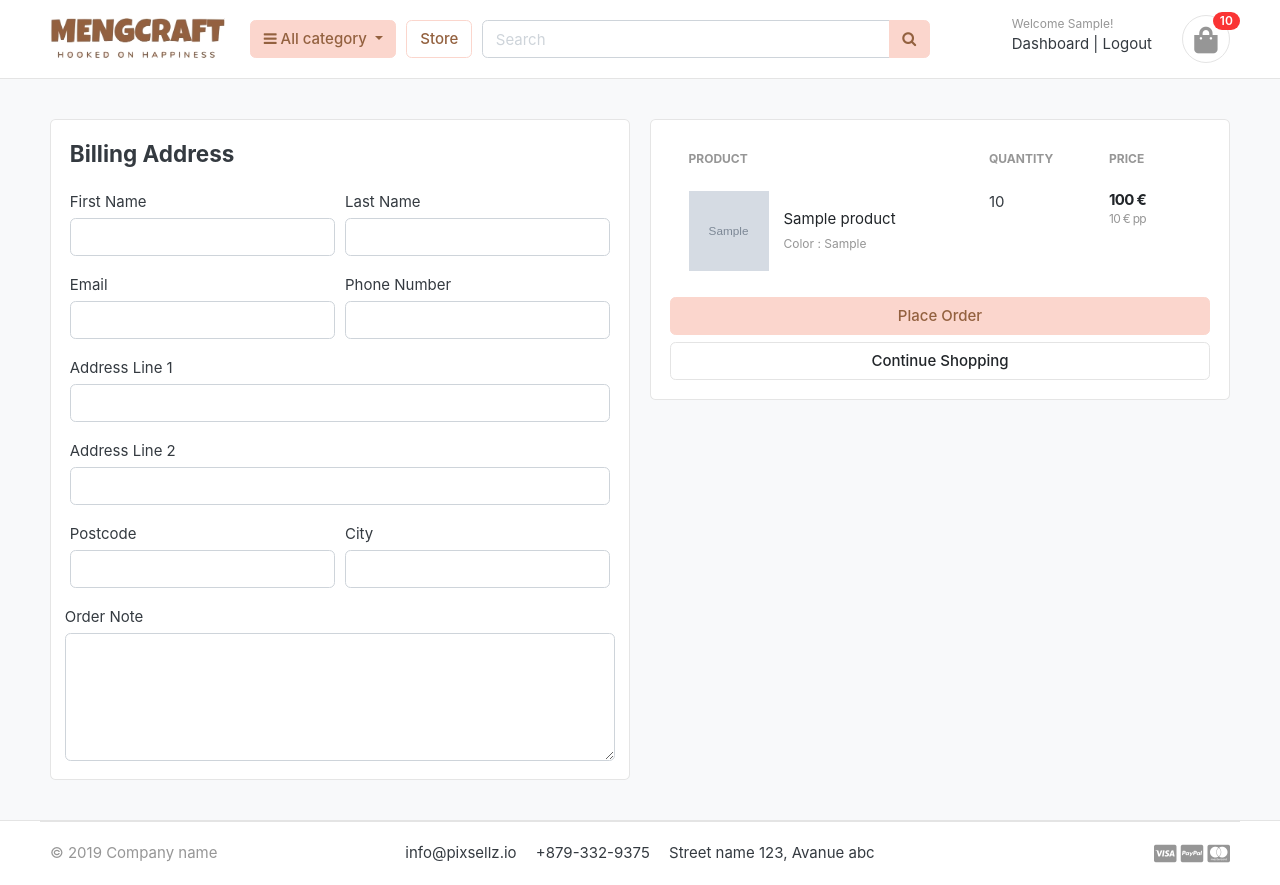
After one commit to Vibzii/E-shop, a Django app: page /cart/checkout/ in a window 1280 px wide. The commit adds this page. Run offline with Django 5.2, Linux system fonts and the light colour scheme; a user stored in the database is signed in; tables that the repository leaves empty hold one stand-in row (values such as "Sample post"); grey boxes marked "Sample" are stand-in pictures; some libraries are stand-ins or nearby versions; some web fonts are replaced.

Commit message:
cart and checkout for logged in users

```diff
--- a/carts/context_processors.py
+++ b/carts/context_processors.py
@@ -1,5 +1,6 @@
 from .models import Cart, CartItem
 from .views import _cart_id
+
 
 
 def counter(request):
@@ -9,7 +10,10 @@ def counter(request):
     else:
         try:
             cart = Cart.objects.filter(cart_id=_cart_id(request))
-            cart_items = CartItem.objects.all().filter(cart=cart[:1])
+            if request.user.is_authenticated:
+                cart_items = CartItem.objects.all().filter(user=request.user)
+            else:
+                cart_items = CartItem.objects.all().filter(cart=cart[:1])
 
             for cart_item in cart_items:
                 cart_count += cart_item.quantity
--- a/carts/models.py
+++ b/carts/models.py
@@ -2,6 +2,7 @@ from django.db import models
 
 # Create your models here.
 from store.models import Product, Variation
+from accounts.models import Account
 
 
 class Cart(models.Model):
@@ -12,11 +13,13 @@ class Cart(models.Model):
         return self.cart_id
 
 class CartItem(models.Model):
+    user= models.ForeignKey(Account, on_delete=models.CASCADE, null=True)
     product = models.ForeignKey(Product, on_delete=models.CASCADE)
     variation = models.ManyToManyField(Variation, blank=True)
-    cart = models.ForeignKey(Cart, on_delete=models.CASCADE)
+    cart = models.ForeignKey(Cart, on_delete=models.CASCADE, null=True)
     quantity = models.IntegerField()
     is_active = models.BooleanField(default=True)
+
 
 
     def sub_total(self):
--- a/carts/urls.py
+++ b/carts/urls.py
@@ -6,5 +6,6 @@ urlpatterns = [
     path('add_cart/<int:product_id>/', views.add_cart, name='add_cart'),
     path('remove_cart/<int:product_id>/<int:cart_item_id>', views.remove_cart, name='remove_cart'),
     path('remove_cart_item/<int:product_id>/<int:cart_item_id>', views.remove_cart_item, name='remove_cart_item'),
+    path('checkout/', views.checkout, name='checkout'),
 
 ]
--- a/carts/views.py
+++ b/carts/views.py
@@ -2,7 +2,7 @@ from django.shortcuts import render, redirect, HttpResponse, get_object_or_404
 from store.models import Product, Variation
 from .models import Cart, CartItem
 from django.core.exceptions import ObjectDoesNotExist
-
+from django.contrib.auth.decorators import login_required
 # Create your views here.
 
 def _cart_id(request):
@@ -13,70 +13,130 @@ def _cart_id(request):
 
 
 def add_cart(request, product_id):
+    current_user = request.user
     product = Product.objects.get(id=product_id)
-    product_variation = []
+    if current_user.is_authenticated:
+        product_variation = []
 
-    if request.method == "POST":
-        for item in request.POST:
-            key= item
-            value = request.POST[key]
-            try:
-                variation = Variation.objects.get(product=product,variation_category__iexact=key, variation_value__iexact=value)
-                product_variation.append(variation)
-            except:
-                pass
+        if request.method == "POST":
+            for item in request.POST:
+                key = item
+                value = request.POST[key]
+                try:
+                    variation = Variation.objects.get(product=product, variation_category__iexact=key,
+                                                      variation_value__iexact=value)
+                    product_variation.append(variation)
+                except:
+                    pass
 
-    try:
-        cart = Cart.objects.get(cart_id=_cart_id(request))
-    except Cart.DoesNotExist:
-        cart = Cart.objects.create(
-            cart_id = _cart_id(request)
-        )
-    cart.save()
 
-    is_cart_items_exists = CartItem.objects.filter(product=product, cart=cart).exists()
 
-    if is_cart_items_exists:
-        cart_item = CartItem.objects.filter(product=product, cart=cart)
-        ex_var_list = []
-        id = []
-        for item in cart_item:
-            existing_variations = item.variation.all()
-            ex_var_list.append(list(existing_variations))
-            id.append(item.id)
-        if product_variation in ex_var_list:
-            index = ex_var_list.index(product_variation)
-            item_id = id[index]
-            item = CartItem.objects.get(product=product, id=item_id)
-            item.quantity +=1
-            item.save()
+        is_cart_items_exists = CartItem.objects.filter(product=product, user=current_user).exists()
 
+        if is_cart_items_exists:
+            cart_item = CartItem.objects.filter(product=product, user=current_user)
+            ex_var_list = []
+            id = []
+            for item in cart_item:
+                existing_variations = item.variation.all()
+                ex_var_list.append(list(existing_variations))
+                id.append(item.id)
+            if product_variation in ex_var_list:
+                index = ex_var_list.index(product_variation)
+                item_id = id[index]
+                item = CartItem.objects.get(product=product, id=item_id)
+                item.quantity += 1
+                item.save()
+
+            else:
+                item = CartItem.objects.create(product=product, quantity=1, user=current_user)
+                if len(product_variation) > 0:
+                    item.variation.clear()
+                    item.variation.add(*product_variation)
+
+                item.save()
         else:
-            item = CartItem.objects.create(product=product, quantity=1, cart=cart)
+            cart_item = CartItem.objects.create(
+                product=product,
+                quantity=1,
+                user=current_user,
+            )
+            if len(product_variation) > 0:
+                cart_item.variation.clear()
+                cart_item.variation.add(*product_variation)
+
+            cart_item.save()
+        return redirect('cart')
+
+    #If Not Authenticated
+    else:
+
+        product_variation = []
+
+        if request.method == "POST":
+            for item in request.POST:
+                key= item
+                value = request.POST[key]
+                try:
+                    variation = Variation.objects.get(product=product,variation_category__iexact=key, variation_value__iexact=value)
+                    product_variation.append(variation)
+                except:
+                    pass
+
+        try:
+            cart = Cart.objects.get(cart_id=_cart_id(request))
+        except Cart.DoesNotExist:
+            cart = Cart.objects.create(
+                cart_id = _cart_id(request)
+            )
+        cart.save()
+
+        is_cart_items_exists = CartItem.objects.filter(product=product, cart=cart).exists()
+
+        if is_cart_items_exists:
+            cart_item = CartItem.objects.filter(product=product, cart=cart)
+            ex_var_list = []
+            id = []
+            for item in cart_item:
+                existing_variations = item.variation.all()
+                ex_var_list.append(list(existing_variations))
+                id.append(item.id)
+            if product_variation in ex_var_list:
+                index = ex_var_list.index(product_variation)
+                item_id = id[index]
+                item = CartItem.objects.get(product=product, id=item_id)
+                item.quantity +=1
+                item.save()
+
+            else:
+                item = CartItem.objects.create(product=product, quantity=1, cart=cart)
+                if len(product_variation)>0:
+                    item.variation.clear()
+                    item.variation.add(*product_variation)
+
+                item.save()
+        else:
+            cart_item = CartItem.objects.create(
+                product = product,
+                quantity=1,
+                cart=cart,
+            )
             if len(product_variation)>0:
-                item.variation.clear()
-                item.variation.add(*product_variation)
+                cart_item.variation.clear()
+                cart_item.variation.add(*product_variation)
 
-            item.save()
-    else:
-        cart_item = CartItem.objects.create(
-            product = product,
-            quantity=1,
-            cart=cart,
-        )
-        if len(product_variation)>0:
-            cart_item.variation.clear()
-            cart_item.variation.add(*product_variation)
-
-        cart_item.save()
-    return redirect('cart')
+            cart_item.save()
+        return redirect('cart')
 
 def remove_cart(request, product_id, cart_item_id):
 
-    cart = Cart.objects.get(cart_id=_cart_id(request))
     product = get_object_or_404(Product, id=product_id)
     try:
-        cart_item = CartItem.objects.get(product=product, cart=cart, id=cart_item_id)
+        if request.user.is_authenticated:
+            cart_item = CartItem.objects.get(product=product, user=request.user, id=cart_item_id)
+        else :
+            cart = Cart.objects.get(cart_id=_cart_id(request))
+            cart_item = CartItem.objects.get(product=product, cart=cart, id=cart_item_id)
         if cart_item.quantity > 1:
             cart_item.quantity -= 1
             cart_item.save()
@@ -87,9 +147,13 @@ def remove_cart(request, product_id, cart_item_id):
     return redirect('cart')
 
 def remove_cart_item(request, product_id, cart_item_id):
-    cart = Cart.objects.get(cart_id=_cart_id(request))
+
     product = get_object_or_404(Product, id=product_id)
-    cart_item = CartItem.objects.get(product=product, cart=cart, id=cart_item_id)
+    if request.user.is_authenticated:
+        cart_item = CartItem.objects.get(product=product, user=request.user, id=cart_item_id)
+    else:
+        cart = Cart.objects.get(cart_id=_cart_id(request))
+        cart_item = CartItem.objects.get(product=product, cart=cart, id=cart_item_id)
     cart_item.delete()
 
     return redirect('cart')
@@ -97,9 +161,18 @@ def remove_cart_item(request, product_id, cart_item_id):
 
 
 def cart(request, total=0, quantity=0, cart_items=None):
+
+
     try:
-        cart_object = Cart.objects.get(cart_id=_cart_id(request))
-        cart_items = CartItem.objects.filter(cart=cart_object, is_active=True)
+        # tax = 0
+        # grand_total = 0
+        if request.user.is_authenticated:
+            cart_items = CartItem.objects.filter(user=request.user, is_active=True)
+        else:
+
+            cart = Cart.objects.get(cart_id=_cart_id(request))
+            cart_items = CartItem.objects.filter(cart=cart, is_active=True)
+
         for cart_item in cart_items:
             total += (cart_item.product.price * cart_item.quantity)
             quantity += cart_item.quantity
@@ -119,3 +192,30 @@ def cart(request, total=0, quantity=0, cart_items=None):
 
 
     return render(request, 'store/cart.html', context)
+@login_required(login_url='login')
+def checkout(request, total=0, quantity=0, cart_items=None):
+    try:
+        if request.user.is_authenticated:
+            cart_items = CartItem.objects.filter(user=request.user, is_active=True)
+        else:
+
+            cart = Cart.objects.get(cart_id=_cart_id(request))
+            cart_items = CartItem.objects.filter(cart=cart, is_active=True)
+
+        for cart_item in cart_items:
+            total += (cart_item.product.price * cart_item.quantity)
+            quantity += cart_item.quantity
+
+        # tax = (2 * total)/100  <-- To add fot tax of 2%
+        # grand_total = total + tax
+
+    except ObjectDoesNotExist:
+        pass
+    context = {
+        'total': total,
+        'quantity': quantity,
+        'cart_items': cart_items,
+        #'tax': tax,
+        #'grand_total': grand_total
+    }
+    return render(request, "store/checkout.html", context)
--- a/greatkart/static/css/ui.css
+++ b/greatkart/static/css/ui.css
@@ -11,6 +11,8 @@ html {
 INCLUDE STYLES AND COMPONENTS
 ===================== */
 /* ================== HELPERS  =================== */
+#cssmenu {position:fixed;}
+
 
 .list-group-item-pink.active {
   z-index: 2;
--- a/store/models.py
+++ b/store/models.py
@@ -29,6 +29,9 @@ class VariationManager(models.Manager):
     def sizes(self):
         return super(VariationManager, self).filter(variation_category='size', is_active=True)
 
+    def sets(self):
+        return super(VariationManager, self).filter(variation_category='sets', is_active=True)
+
 
 variation_category_choice = (
     ("color", 'color'),
--- a/templates/accounts/dashboard.html
+++ b/templates/accounts/dashboard.html
@@ -19,7 +19,7 @@
 			<a class="list-group-item" href="#"> Received orders </a>
 		</ul>
 		<br>
-		<a class="btn btn-light btn-block" href="{% url 'logout' %}> <i class="fa fa-power-off"></i> <span class="text">Log out</span> </a>
+		<a class="btn btn-light btn-block" href="{% url 'logout' %}"> <i class="fa fa-power-off"></i> <span class="text">Log out</span> </a>
 		<!--   SIDEBAR .//END   -->
 	</aside>
 	<main class="col-md-9">
--- a/templates/store/cart.html
+++ b/templates/store/cart.html
@@ -111,7 +111,7 @@
 			<p class="text-center mb-3">
 				<img src="{% static './images/misc/payments.png' %}" height="26">
 			</p>
-			<a href="./place-order.html" class="btn btn-custom-pink btn-block"> Checkout </a>
+			<a href="{% url 'checkout' %}" class="btn btn-custom-pink btn-block"> Checkout </a>
 			<a href="{% url 'store' %}" class="btn btn-light btn-block">Continue Shopping</a>
 		</div> <!-- card-body.// -->
 		</div> <!-- card.// -->
--- /dev/null
+++ b/templates/store/checkout.html
@@ -0,0 +1,138 @@
+
+{% extends 'base.html' %}
+{% load static %}
+{% block content %}
+
+<section class="section-content padding-y bg">
+<div class="container">
+
+<!-- ============================ COMPONENT 1 ================================= -->
+
+
+<div class="row">
+	<aside class="col-lg-6">
+<div class="card">
+    <div class="card-body">
+        <h4 class="cart-title mb-4">Billing Address</h4>
+        <form action="" method="POST">
+            {% csrf_token %}
+           <div class="form-row">
+               <div class="col form-group">
+                <label for="">First Name</label>
+                <input type="text" name="first_name" class="form-control" required>
+                </div>
+                <div class="col form-group">
+                <label for="">Last Name</label>
+                <input type="text" name="last_name" class="form-control" required>
+                </div>
+           </div>
+            <div class="form-row">
+               <div class="col form-group">
+                <label for="">Email</label>
+                <input type="email" name="email" class="form-control" required>
+                </div>
+                <div class="col form-group">
+                <label for="">Phone Number</label>
+                <input type="text" name="phone" class="form-control" required>
+                </div>
+           </div>
+            <div class="form-row">
+               <div class="col form-group">
+                <label for="">Address Line 1</label>
+                <input type="text" name="address_line_1" class="form-control" required>
+                </div>
+           </div>
+            <div class="form-row">
+                <div class="col form-group">
+                <label for="">Address Line 2</label>
+                <input type="text" name="address_line_2" class="form-control">
+                </div>
+           </div>
+            <div class="form-row">
+               <div class="col form-group">
+                <label for="">Postcode</label>
+                <input type="text" name="postcode" class="form-control" required>
+                </div>
+                <div class="col form-group">
+                <label for="">City</label>
+                <input type="text" name="city" class="form-control" required>
+                </div>
+           </div>
+            <div class="form-row">
+                <label for="">Order Note</label>
+                <textarea name="order_note" rows="5" class="form-control"></textarea>
+            </div>
+
+    </div>
+
+</div> <!-- card.// -->
+
+	</aside> <!-- col.// -->
+	<aside class="col-lg-6">
+
+		<div class="card">
+		<div class="card-body">
+            <table class="table table-borderless table-shopping-cart">
+<thead class="text-muted">
+<tr class="small text-uppercase">
+  <th scope="col">Product</th>
+  <th scope="col" width="120">Quantity</th>
+  <th scope="col" width="120">Price</th>
+</tr>
+</thead>
+<tbody>
+
+
+{% for cart_item in cart_items %}
+    <tr>
+        <td>
+            <figure class="itemside align-items-center">
+                <div class="aside"><img src="{{ cart_item.product.images.url }}" class="img-sm"></div>
+                <figcaption class="info">
+                    <a href="{{ cart_item.product.get_url }}" class="title text-dark">{{cart_item.product.product_name}}</a>
+                    <p class="text-muted small">
+                        {% if cart_item.variation.all %}
+                            {% for item in cart_item.variation.all %}
+                                {{item.variation_category | capfirst}} : {{item.variation_value | capfirst}} <br>
+                            {% endfor %}
+
+                        {% endif %}
+                    </p>
+                </figcaption>
+            </figure>
+        </td>
+        <td>
+            <label for="">{{cart_item.quantity}}</label>
+
+        </td>
+        <td>
+            <div class="price-wrap">
+                <var class="price">{{ cart_item.sub_total }}  €</var>
+                <small class="text-muted"> {{ cart_item.product.price }} € pp</small>
+            </div> <!-- price-wrap .// -->
+        </td>
+
+    </tr>
+
+{% endfor %}
+
+    </tbody>
+    </table>
+
+                <button type="submit" class="btn btn-custom-pink btn-block" name="submit"> Place Order </button>
+                <a href="{% url 'store' %}" class="btn btn-light btn-block">Continue Shopping</a>
+            </div> <!-- card-body.// -->
+            </div> <!-- card.// -->
+       </form>
+
+    </aside> <!-- col.// -->
+
+
+    </div> <!-- row.// -->
+
+    <!-- ============================ COMPONENT 1 END .// ================================= -->
+
+    </div> <!-- container .//  -->
+    </section>
+
+{% endblock %}
```
Also changed, not shown: accounts/views.py (+50 -2 lines), templates/store/product-detail.html (+5 -3 lines), carts/migrations/0003_cartitem_user_alter_cartitem_cart.py (added).
